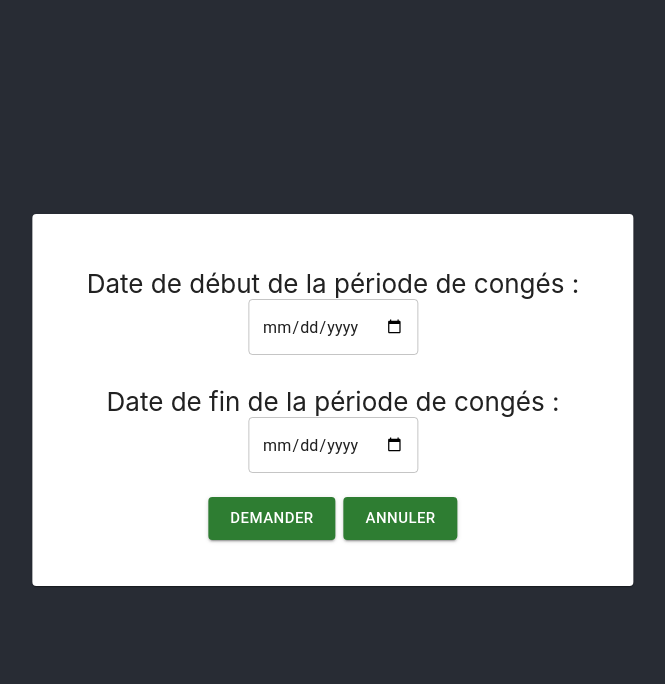
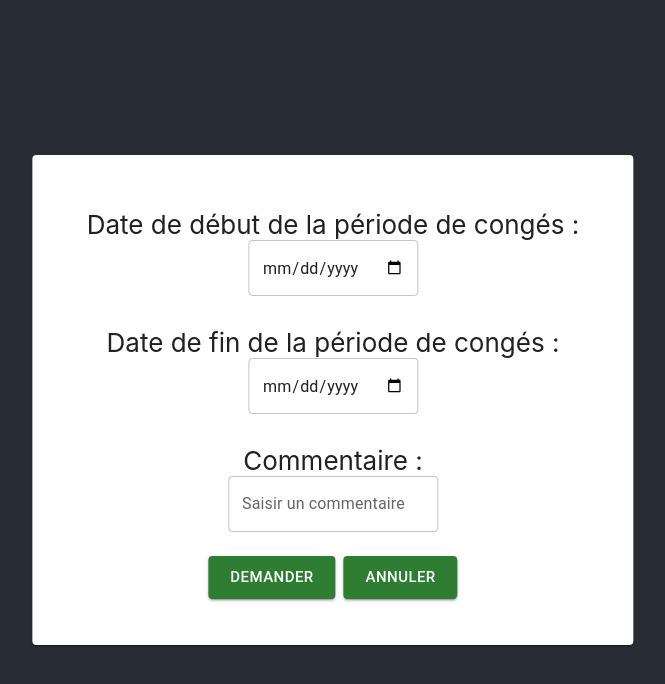
Before and after one commit to AntoineRondelet42/ConGEST_UI, a React (Create React App) app: page /AskHollidays in a window 1280 px wide. Shown: the top 684 px of the page, without its empty margins (307-972 px from the left). Built offline with nearby package versions, Linux system fonts and the light colour scheme; sample sign-in values are in the browser's storage.

Commit message:
affichage commentaires

```diff
--- a/src/AskHollidays.js
+++ b/src/AskHollidays.js
@@ -17,7 +17,8 @@ class AskHollidays extends React.Component{
 
         this.state = {
             dateBegin: '',
-            dateEnd: ''
+            dateEnd: '',
+            commentaire: ''
         }
     }
 
@@ -29,8 +30,10 @@ class AskHollidays extends React.Component{
 
     handleClick(){
         axios.post('https://congest-api.azurewebsites.net/holliday', {
+            // axios.post('https://localhost:5001//holliday', {
             dateBegin: this.state.dateBegin,
-            dateEnd: this.state.dateEnd
+            dateEnd: this.state.dateEnd,
+            commentaire: this.state.commentaire
         },
         {
             headers: { Authorization: `Bearer ${localStorage.getItem("access_token")}` }
@@ -76,6 +79,19 @@ class AskHollidays extends React.Component{
                             // autoComplete="current-password"
                             />
 
+                            <br/><br/>
+
+                            Commentaire :
+                            <br/>
+                            <TextField
+                            id="outlined-multiline-static"
+                            label="Saisir un commentaire"
+                            multiline
+                            type="text"
+                            name="commentaire"
+                            onChange={(e) => this.handleChange(e)}
+                            />
+
                         </div>
 
                         </CardContent>
@@ -95,7 +111,7 @@ class AskHollidays extends React.Component{
                         </CardActions>
                         </div>
 
-                        {/* <span class="errMess">{this.state.errorMessage}</span> */}
+                        <span class="errMess">{this.state.errorMessage}</span>
                     </Card>
                     </div>
                 </div>
--- a/src/LookHollidays.js
+++ b/src/LookHollidays.js
@@ -16,6 +16,7 @@ class LookHollidays extends React.Component {
     }
     componentDidMount(){
         axios.get('https://congest-api.azurewebsites.net/holliday/user',
+        // axios.get('https://localhost:5001//holliday/holliday/user',
             {
                 headers: { Authorization: `Bearer ${localStorage.getItem("access_token")}` }
             }
--- a/src/LookHollidaysCard.js
+++ b/src/LookHollidaysCard.js
@@ -28,6 +28,10 @@ class LookHollidaysCard extends React.Component {
                             <div>
                                 Jours de congés ouvrés: {this.props.data.numberOfWorkingDays}
                             </div>
+
+                            <div>
+                                Commentaire : {this.props.data.commentaire}
+                            </div>
                         </Typography>
                     </CardContent>
                 </Card>
```
